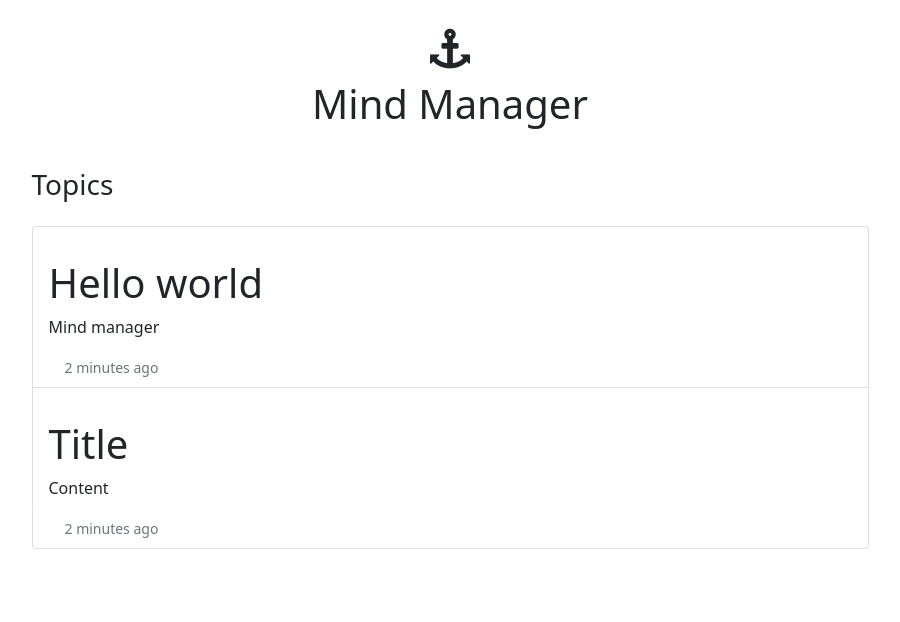
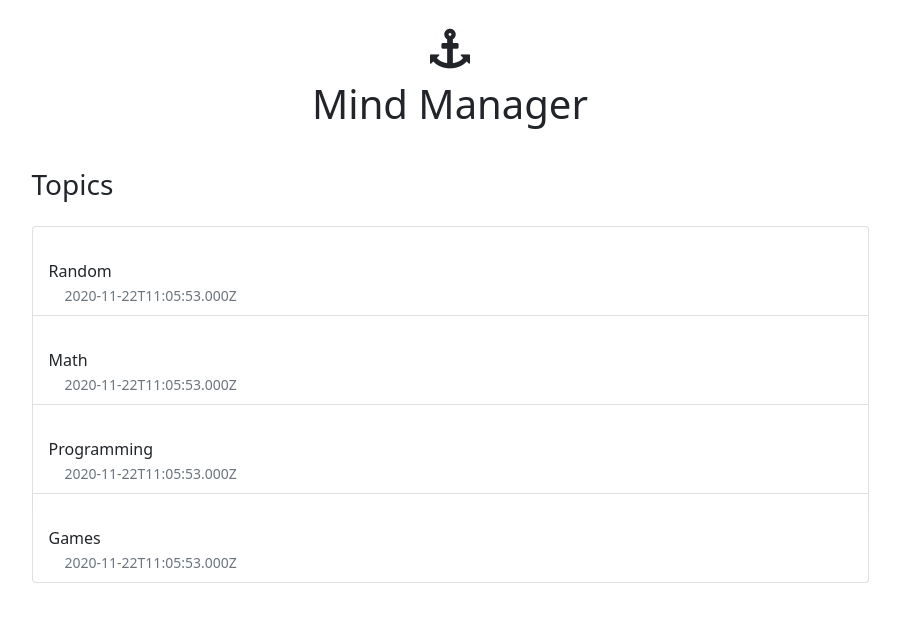
Before and after one commit to mlgmontage/mindmanagerapp, a React (Create React App) app in the folder frontend/: page / in a window 1280 px wide. Shown: the top 622 px of the page, without its empty margins (190-1090 px from the left). Built offline with nearby package versions, Linux system fonts and the light colour scheme.

Commit message:
hard-coded data & rendering it

```diff
--- a/frontend/src/components/Topics.js
+++ b/frontend/src/components/Topics.js
@@ -1,22 +1,18 @@
+import topicsList from "../data/topics";
+
 function Topics() {
   return (
     <div className="col-md-9 m-auto">
       <h3 className="py-3">Topics</h3>
       <div className="list-group">
-        <div className="list-group-item">
-          <a className="text-dark text-decoration-none p-3" href="#">
-            <h1>Hello world</h1>
-            <p>Mind manager</p>
-          </a>
-          <small className="text-right text-muted">2 minutes ago</small>
-        </div>
-        <div className="list-group-item">
-          <a className="text-dark text-decoration-none p-3 " href="#">
-            <h1>Title</h1>
-            <p>Content</p>
-          </a>
-          <small className="text-right text-muted">2 minutes ago</small>
-        </div>
+        {topicsList.map((topic) => (
+          <div className="list-group-item" key={topic._id}>
+            <a className="text-dark text-decoration-none p-3" href="#">
+              <div>{topic.markdown}</div>
+            </a>
+            <small className="text-right text-muted">{topic.date}</small>
+          </div>
+        ))}
       </div>
     </div>
   );
--- /dev/null
+++ b/frontend/src/data/topics.js
@@ -0,0 +1,13 @@
+const topics = [
+  { _id: 1, markdown: "Random", parent: null, date: new Date().toISOString() },
+  { _id: 2, markdown: "Math", parent: null, date: new Date().toISOString() },
+  {
+    _id: 3,
+    markdown: "Programming",
+    parent: null,
+    date: new Date().toISOString(),
+  },
+  { _id: 4, markdown: "Games", parent: null, date: new Date().toISOString() },
+];
+
+export default topics;
```
